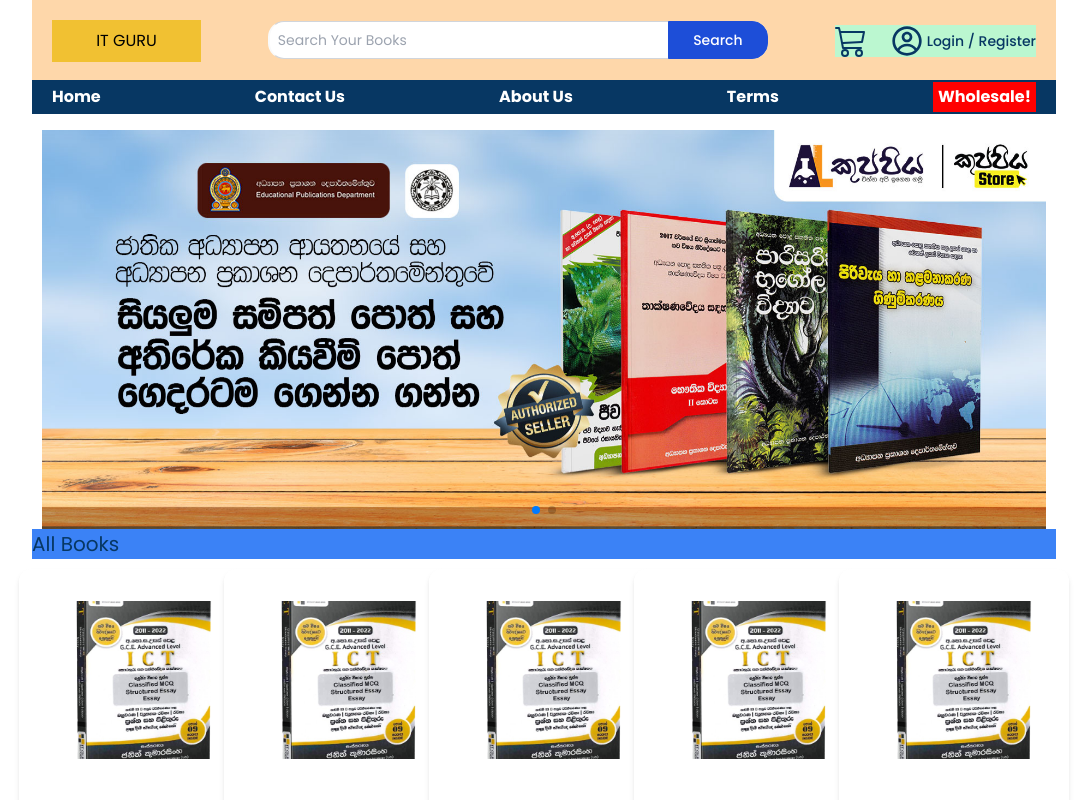
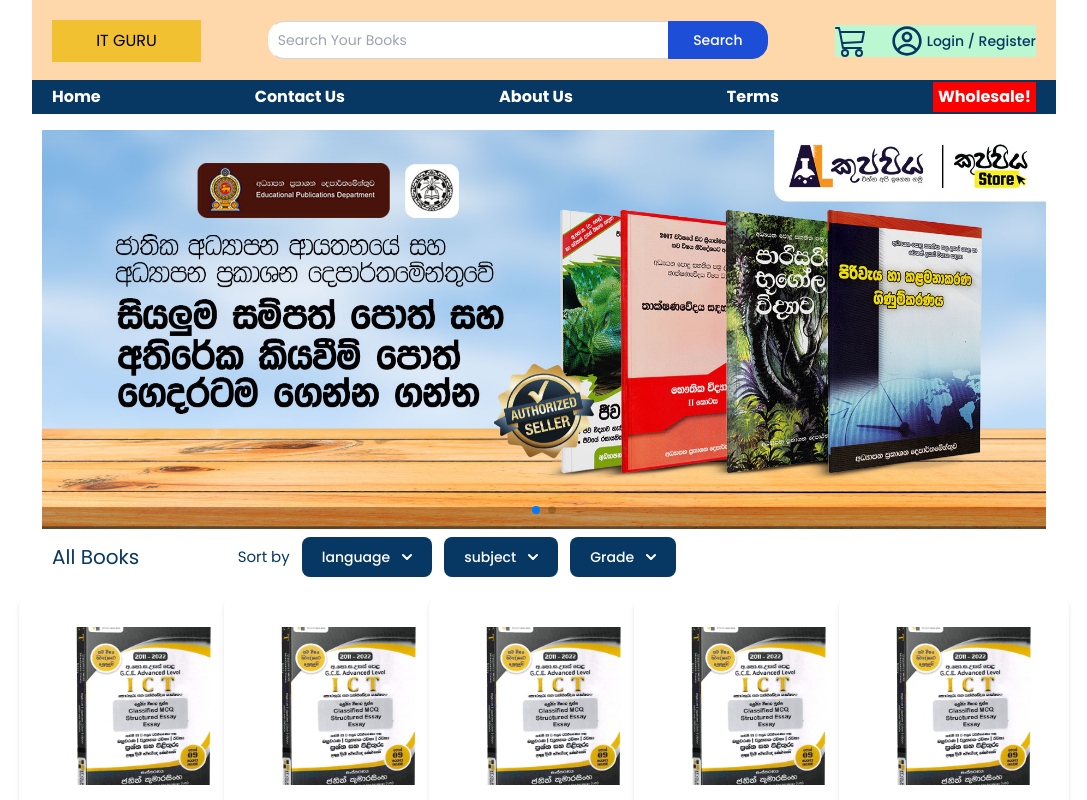
Before and after one commit to IT-Guru-Books-Store/ecomm-app-user, a Next.js app: page / in a window 1280 px wide. Shown: the top 800 px of the page, without its empty margins (96-1183 px from the left). Built offline with nearby package versions, Linux system fonts and the light colour scheme.

Commit message:
adding dropdown

```diff
--- a/app/page.js
+++ b/app/page.js
@@ -1,15 +1,32 @@
 import BookCard from "@/components/book card/BookCard";
+import DropDown from "@/components/dropDown/DropDown";
 import Slider from "@/components/swiper component/Slider";
 
 export default function Home() {
+  const language = ["Sinhala", "English"];
+  const Subject = ["ICT", "SFT", "ET"];
+  const Grade = ["Grade 10", "Grade 11", "Grade 12"];
+
   return (
     <div className="w-full flex flex-col mb-[30px]">
       {/* <h1 className="md:text-[2rem]">This is home page</h1> */}
       <div className="w-full mt-2 md:mt-4">
         <Slider />
       </div>
-      <div className="bg-blue-500 w-full">
-        <h1 className="text-[#073763] text-[20px]">All Books</h1>
+      <div className="w-full flex flex-row px-5 py-2 items-center">
+        <h1 className="text-[#073763] text-[20px] ">All Books</h1>
+        <div className="flex flex-row items-center gap-3 ml-[10%]">
+          <h3 className="text-[#073763] text-[15px] ">Sort by</h3>
+          <div>
+            <DropDown values={language} title={"language"} />
+          </div>
+          <div>
+            <DropDown values={Subject} title={"subject"} />
+          </div>
+          <div>
+            <DropDown values={Grade} title={"Grade"} />
+          </div>
+        </div>
       </div>
       <div className="grid grid-cols-2 md:max-xl:grid-cols-4 xl:grid-cols-5 mt-[10px] w-full justify-items-center gap-y-4">
         {/* row1 */}
--- /dev/null
+++ b/components/dropDown/DropDown.js
@@ -0,0 +1,126 @@
+"use client";
+import { React, useState } from "react";
+
+const DropDown = (props) => {
+  const [toggle, setToggle] = useState(false);
+
+  const popDown = () => {
+    setToggle((prev) => !prev);
+  };
+
+  const closePopUp = () => {
+    setToggle(false);
+  };
+
+  return (
+    <div>
+      <button
+        //id="dropdownRadioButton"
+        // data-dropdown-toggle="dropdownDefaultRadio"
+        onClick={() => popDown()}
+        className="text-white bg-[#073763] font-medium rounded-lg text-sm px-5 py-2.5 text-center inline-flex items-center "
+        type="button"
+      >
+        {props.title}
+        <svg
+          className="w-2.5 h-2.5 ms-3"
+          aria-hidden="true"
+          xmlns="http://www.w3.org/2000/svg"
+          fill="none"
+          viewBox="0 0 10 6"
+        >
+          <path
+            stroke="currentColor"
+            strokeLinecap="round"
+            strokeLinejoin="round"
+            strokeWidth="2"
+            d="m1 1 4 4 4-4"
+          />
+        </svg>
+      </button>
+      {/* Dropdown menu */}
+      {toggle && (
+        <div className="z-10 absolute w-48 bg-white divide-y divide-gray-100 rounded-lg shadow dark:bg-gray-700 dark:divide-gray-600">
+          <ul
+            className="p-3 space-y-3 text-sm text-gray-700 dark:text-gray-200"
+            aria-labelledby="dropdownRadioButton"
+          >
+            <li>
+              <div className="flex items-center">
+                <input
+                  checked
+                  id="default-radio-1"
+                  type="radio"
+                  value=""
+                  name="default-radio"
+                  className="w-4 h-4 text-blue-600 bg-gray-100 border-gray-300 focus:ring-blue-500 dark:focus:ring-blue-600 dark:ring-offset-gray-700 dark:focus:ring-offset-gray-700 focus:ring-2 dark:bg-gray-600 dark:border-gray-500"
+                />
+                <label
+                  htmlFor="default-radio-1"
+                  className="ms-2 text-sm font-medium text-gray-900 dark:text-gray-300"
+                >
+                  none
+                </label>
+              </div>
+            </li>
+            {props.values.map((item) => (
+              <li key={item}>
+                <div className="flex items-center">
+                  <input
+                    type="radio"
+                    value=""
+                    name="default-radio"
+                    className="w-4 h-4 text-blue-600 bg-gray-100 border-gray-300 focus:ring-blue-500 dark:focus:ring-blue-600 dark:ring-offset-gray-700 dark:focus:ring-offset-gray-700 focus:ring-2 dark:bg-gray-600 dark:border-gray-500"
+                  />
+                  <label
+                    htmlFor={item}
+                    className="ms-2 text-sm font-medium text-gray-900 dark:text-gray-300"
+                  >
+                    {item}
+                  </label>
+                </div>
+              </li>
+            ))}
+            {/* <li>
+              <div className="flex items-center">
+                <input
+                  checked
+                  id="default-radio-2"
+                  type="radio"
+                  value=""
+                  name="default-radio"
+                  className="w-4 h-4 text-blue-600 bg-gray-100 border-gray-300 focus:ring-blue-500 dark:focus:ring-blue-600 dark:ring-offset-gray-700 dark:focus:ring-offset-gray-700 focus:ring-2 dark:bg-gray-600 dark:border-gray-500"
+                />
+                <label
+                  htmlFor="default-radio-2"
+                  className="ms-2 text-sm font-medium text-gray-900 dark:text-gray-300"
+                >
+                  Checked state
+                </label>
+              </div>
+            </li>
+            <li>
+              <div className="flex items-center">
+                <input
+                  id="default-radio-3"
+                  type="radio"
+                  value=""
+                  name="default-radio"
+                  className="w-4 h-4 text-blue-600 bg-gray-100 border-gray-300 focus:ring-blue-500 dark:focus:ring-blue-600 dark:ring-offset-gray-700 dark:focus:ring-offset-gray-700 focus:ring-2 dark:bg-gray-600 dark:border-gray-500"
+                />
+                <label
+                  htmlFor="default-radio-3"
+                  className="ms-2 text-sm font-medium text-gray-900 dark:text-gray-300"
+                >
+                  Default radio
+                </label>
+              </div>
+            </li> */}
+          </ul>
+        </div>
+      )}
+    </div>
+  );
+};
+
+export default DropDown;
```
